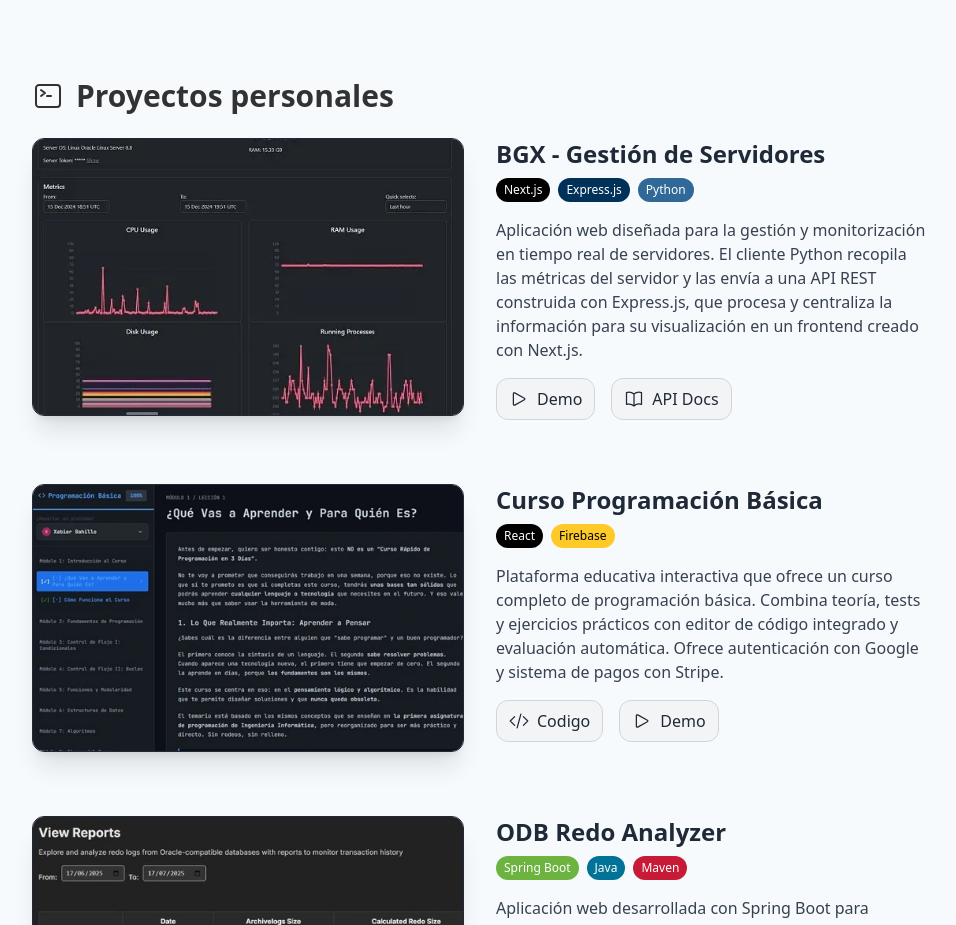
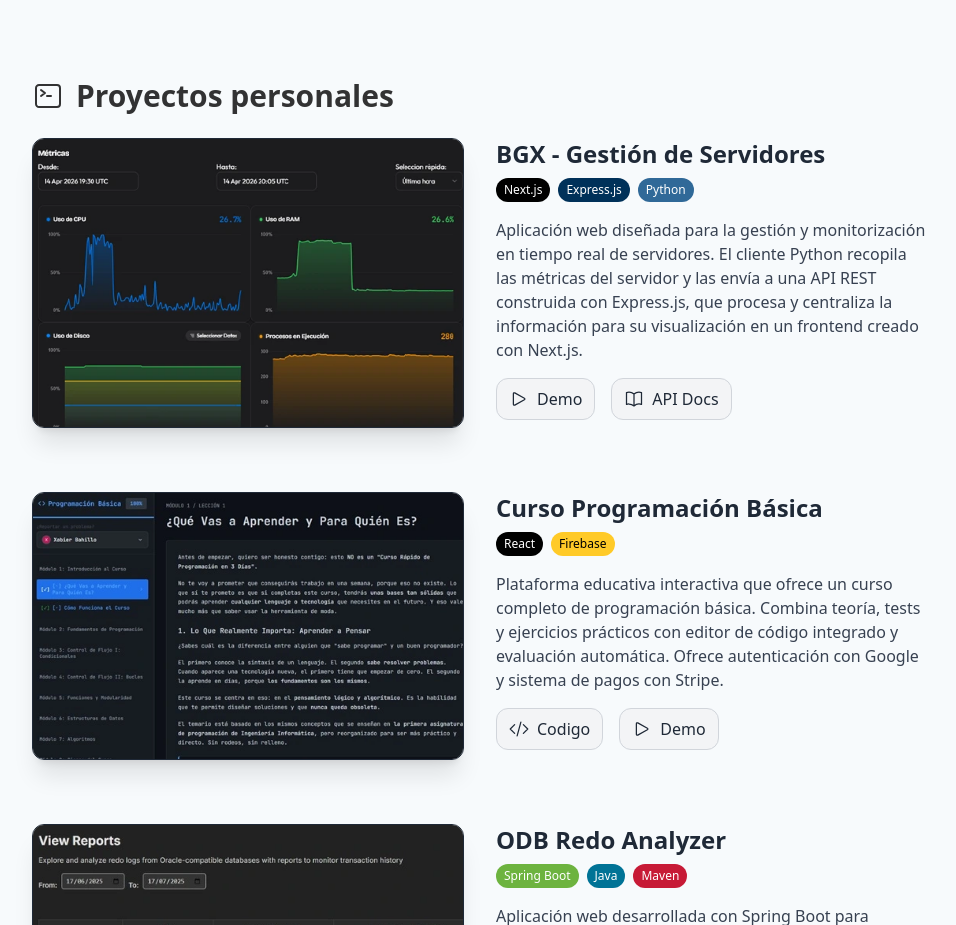
Before and after one commit to xabierbahillo1/portfolio, a React (Create React App) app: page / in a window 1280 px wide. Shown: the part 960-1885 px from the top of the page, without its empty margins (160-1116 px from the left). Built offline with nearby package versions, Linux system fonts and the light colour scheme.

Commit message:
feat: Actualizacion estetica proyecto BGX

```diff
--- a/src/components/Projects.js
+++ b/src/components/Projects.js
@@ -53,7 +53,7 @@ const list = [
       "Aplicación web diseñada para la gestión y monitorización en tiempo real de servidores. El cliente Python recopila las métricas del servidor y las envía a una API REST construida con Express.js, que procesa y centraliza la información para su visualización en un frontend creado con Next.js.",
     link: "https://bgx.xabierbahillo.dev/",
     backend: "https://bgx-backend.xabierbahillo.dev/docs/",
-    image: "bgx.webp",
+    image: "bgx2.webp",
     tags: [herramientas.NEXT, herramientas.EXPRESS, herramientas.PYTHON],
   },
   {
```
Also changed, not shown: public/bgx2.webp (added).
